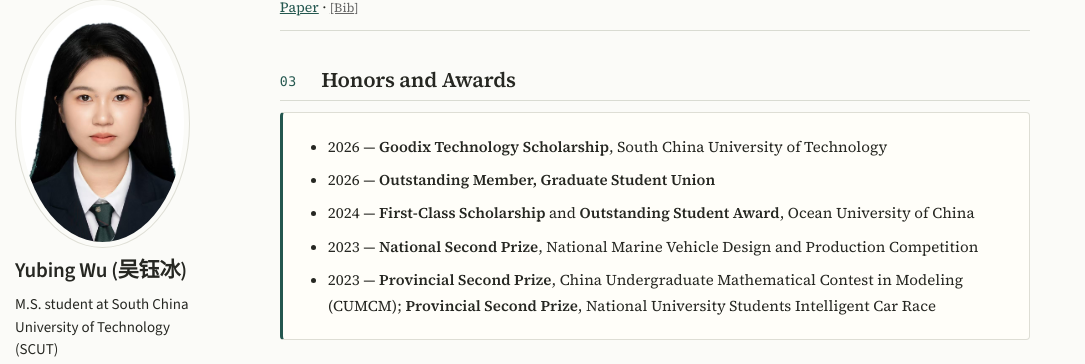
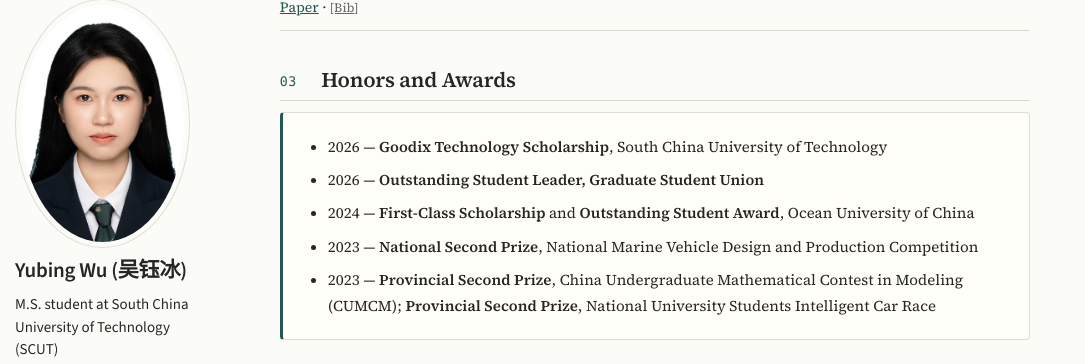
Before and after one commit to IceyWuu/IceyWuu.github.io, a Jekyll site: the page built from _pages/about.md, in a window 1280 px wide and 900 px high, scrolled down 1090 px. Shown: the part 91-455 px from the top of the window, without its empty margins (0-1085 px from the left). Built offline with Jekyll 4.4.1, drawn with Linux system fonts in a browser that asks for light colours.

Commit message:
Clarify graduate student union leadership honor

```diff
--- a/_pages/about.md
+++ b/_pages/about.md
@@ -75,7 +75,7 @@ Wei Chen, **`Yubing Wu`**, Zhou Xu, Haoyue Zhang, Delu Zeng, Jiahao Wang, Junmei
 <div class="quiet-note">
   <ul>
     <li>2026 — <b>Goodix Technology Scholarship</b>, South China University of Technology</li>
-    <li>2026 — <b>Outstanding Member, Graduate Student Union</b></li>
+    <li>2026 — <b>Outstanding Student Leader, Graduate Student Union</b></li>
     <li>2024 — <b>First-Class Scholarship</b> and <b>Outstanding Student Award</b>, Ocean University of China</li>
     <li>2023 — <b>National Second Prize</b>, National Marine Vehicle Design and Production Competition</li>
     <li>2023 — <b>Provincial Second Prize</b>, China Undergraduate Mathematical Contest in Modeling (CUMCM); <b>Provincial Second Prize</b>, National University Students Intelligent Car Race</li>
```
